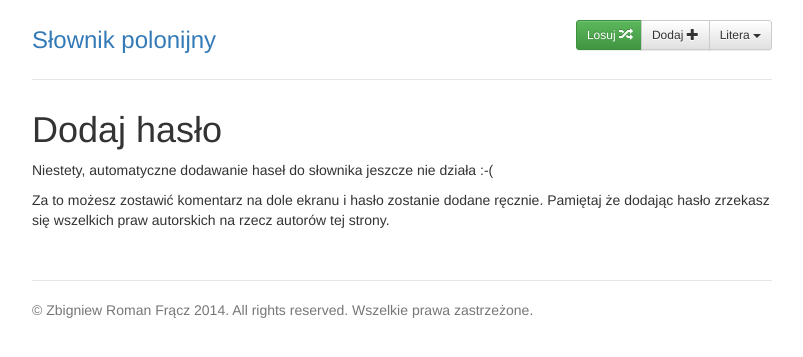
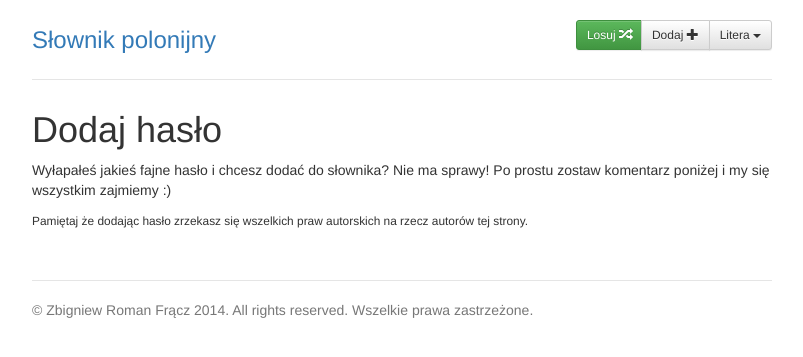
Before and after one commit to itsff/polonijny, a Flask app: page /dodaj in a window 1280 px wide. Shown: the top 357 px of the page, without its empty margins (238-1041 px from the left). Run offline with Flask 2, Linux system fonts and the light colour scheme; data that the repository does not hold is empty; some libraries are stand-ins or nearby versions.

Commit message:
Lepszy tekst w add.html

```diff
--- a/templates/add.html
+++ b/templates/add.html
@@ -3,12 +3,13 @@
 
 <h1>Dodaj hasło</h1>
 <p>
-    Niestety, automatyczne dodawanie haseł do słownika jeszcze nie działa :-(
+    Wyłapałeś jakieś fajne hasło i chcesz dodać do słownika?
+    Nie ma sprawy! Po prostu zostaw komentarz poniżej i my się
+    wszystkim zajmiemy :)
 </p>
 <p>
-    Za to możesz zostawić komentarz na dole ekranu i hasło zostanie
-    dodane ręcznie. Pamiętaj że dodając hasło zrzekasz się wszelkich
-    praw autorskich na rzecz autorów tej strony.
+    <small>Pamiętaj że dodając hasło zrzekasz się wszelkich
+    praw autorskich na rzecz autorów tej strony.</small>
 </p>
 
 <br />
```
